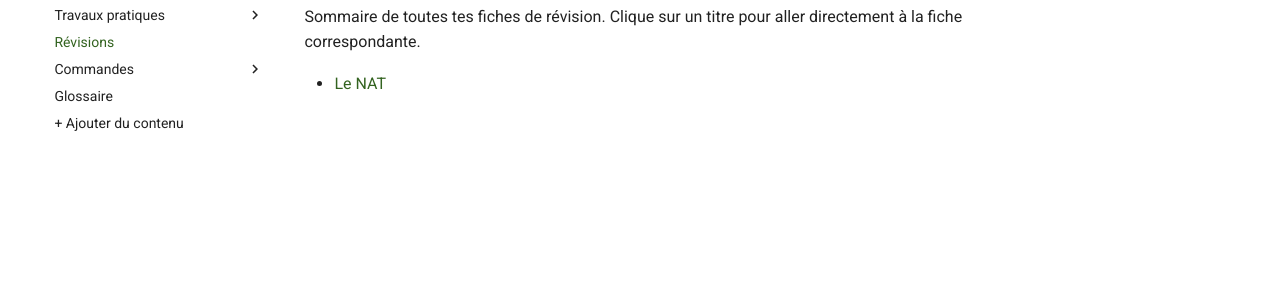
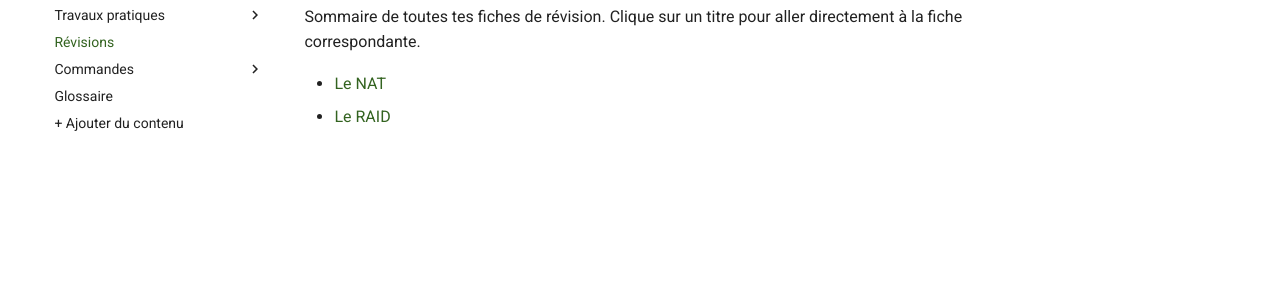
Before and after one commit to Kass-19/tssr-cours, an MkDocs documentation site: the page built from docs/revisions/index.md, in a window 1280 px wide. Shown: the part 177-477 px from the top of the page. Built offline with MkDocs 1.6.1 and Material for MkDocs 9.7.7, drawn with Linux system fonts in a browser that asks for light colours; comment, search, counter and statistics services are not loaded.

Commit message:
Add link to RAID revision sheet

```diff
--- a/docs/revisions/index.md
+++ b/docs/revisions/index.md
@@ -3,3 +3,4 @@
 Sommaire de toutes tes fiches de révision. Clique sur un titre pour aller directement à la fiche correspondante.
 
 - [Le NAT](fiche-NAT.md)
+- [Le RAID](fiche-RAID.md)
```
